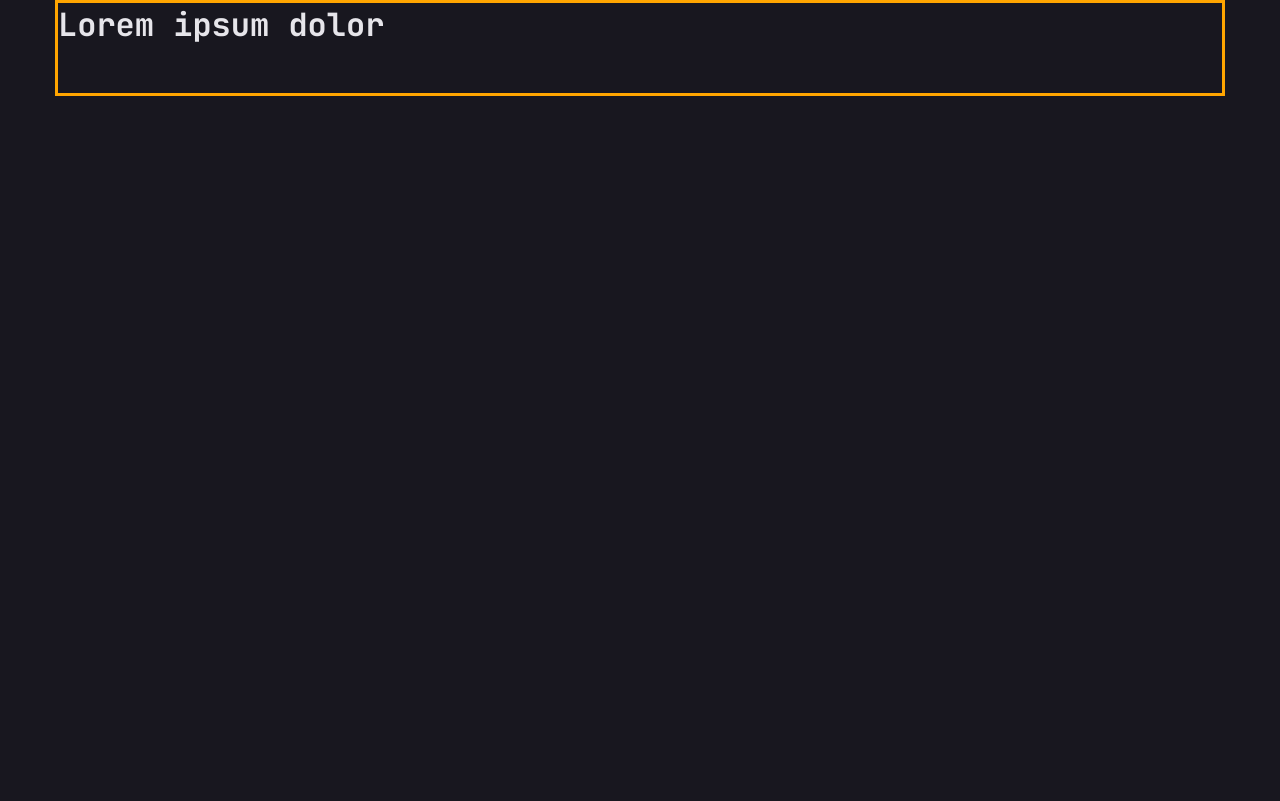
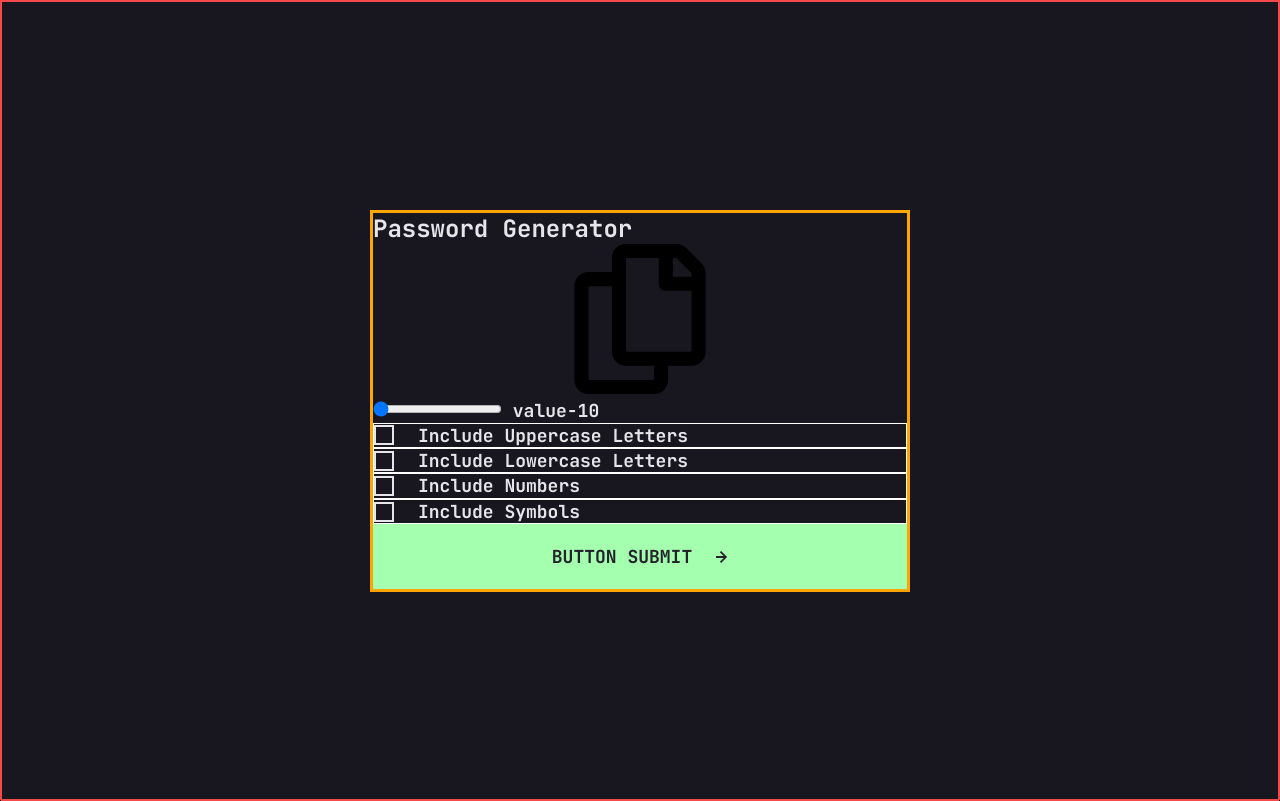
Before and after one commit to kilavkiwork/password-generator, a plain HTML site: page index.html in a window 1280 px wide. Drawn offline with Linux system fonts and the light colour scheme; files whose address does not match are found by name.

Commit message:
wip: basic markup from figma

```diff
--- a/index.html
+++ b/index.html
@@ -97,29 +97,57 @@
 
    -->
 
-  <!-- <label class="check_input">
-    <input type="checkbox" name="" id=""/>
-    <span class="checkmark"></span>
-    Checkbox Active
-  </label> -->
-
-  <!-- prettier-ignore -->
-  <!-- <button class="btn" type="submit">
-    button submit
-    <svg class="arrow" width="12" height="12">
-      <use href="./assets/images/icons/icons.svg#icon-arrow-right"></use>
-    </svg>
-  </button> -->
-
   <body>
     <div class="wrapper">
       <header class="header"></header>
       <main class="main">
-        <div class="container">
-          <h1 class="title">Lorem ipsum dolor</h1>
-          <br />
-          <br />
-        </div>
+        <section >
+          <div class="container">
+            <h2 class="title">Password Generator</h2>
+            <article class="password">
+              <span id="pass"></span>
+              <svg class="" width="" height="">
+                <use href="./assets/images/icons/icons.svg#icon-copy"></use>
+              </svg>
+            </article>
+            <article class="body">
+              <div class="password-size">
+                <input type="range" name="range" id="range" min="6" max="32" value="6">
+                <span #range-value>value-10</span>
+              </div>
+              <div id="inputs" class="inputs">
+                <label class="check_input">
+                  <input type="checkbox" name="uppercase" id="uppercase" />
+                  <span class="checkmark"></span>
+                  Include Uppercase Letters
+                </label>
+                <label class="check_input">
+                  <input type="checkbox" name="lowercase" id="lowercase" />
+                  <span class="checkmark"></span>
+                  Include Lowercase Letters
+                </label>
+                <label class="check_input">
+                  <input type="checkbox" name="numbers" id="numbers" />
+                  <span class="checkmark"></span>
+                  Include Numbers
+                </label>
+                <label class="check_input">
+                  <input type="checkbox" name="symbols" id="symbols" />
+                  <span class="checkmark"></span>
+                  Include Symbols
+                </label>
+              </div>
+              <div class=""></div>
+              <!-- prettier-ignore -->
+              <button class="btn" type="submit">
+                button submit
+                <svg class="arrow" width="12" height="12">
+                  <use href="./assets/images/icons/icons.svg#icon-arrow-right"></use>
+                </svg>
+              </button>
+            </article>
+          </div>
+        </section>
       </main>
       <footer class="footer"></footer>
     </div>
--- a/styles/styles.css
+++ b/styles/styles.css
@@ -11,8 +11,8 @@
 
   --main_font: 'JetBrains Mono';
   --font-size: 1.125rem;
-  --padding: 20px;
-  --container: 1170px;
+  --padding: 1rem;
+  --container: 540px;
   --anime: 0.5s ease;
 }
 
@@ -42,6 +42,8 @@ body {
   font-style: normal;
   color: var(--white);
   background-color: var(--body-bg);
+  /*  */
+  border: 1px solid var(--red);
 }
 
 h1,
@@ -107,9 +109,10 @@ button {
 }
 /* inputs check */
 .check_input {
-  display: inline-flex;
+  display: flex;
   align-items: center;
   column-gap: 24px;
+  border: 1px solid #fff;
 }
 .check_input input {
   display: none;
@@ -171,8 +174,14 @@ button {
   background-color: transparent;
 }
 .btn:hover .arrow {
-  fill: var(--neon_green)
+  fill: var(--neon_green);
 }
-
-
 /* end btn */
+.main > section {
+  display: flex;
+  justify-content: start;
+  align-items: center;
+  height: 100vh;
+  /*  */
+  border: 1px solid var(--red);
+}
```
